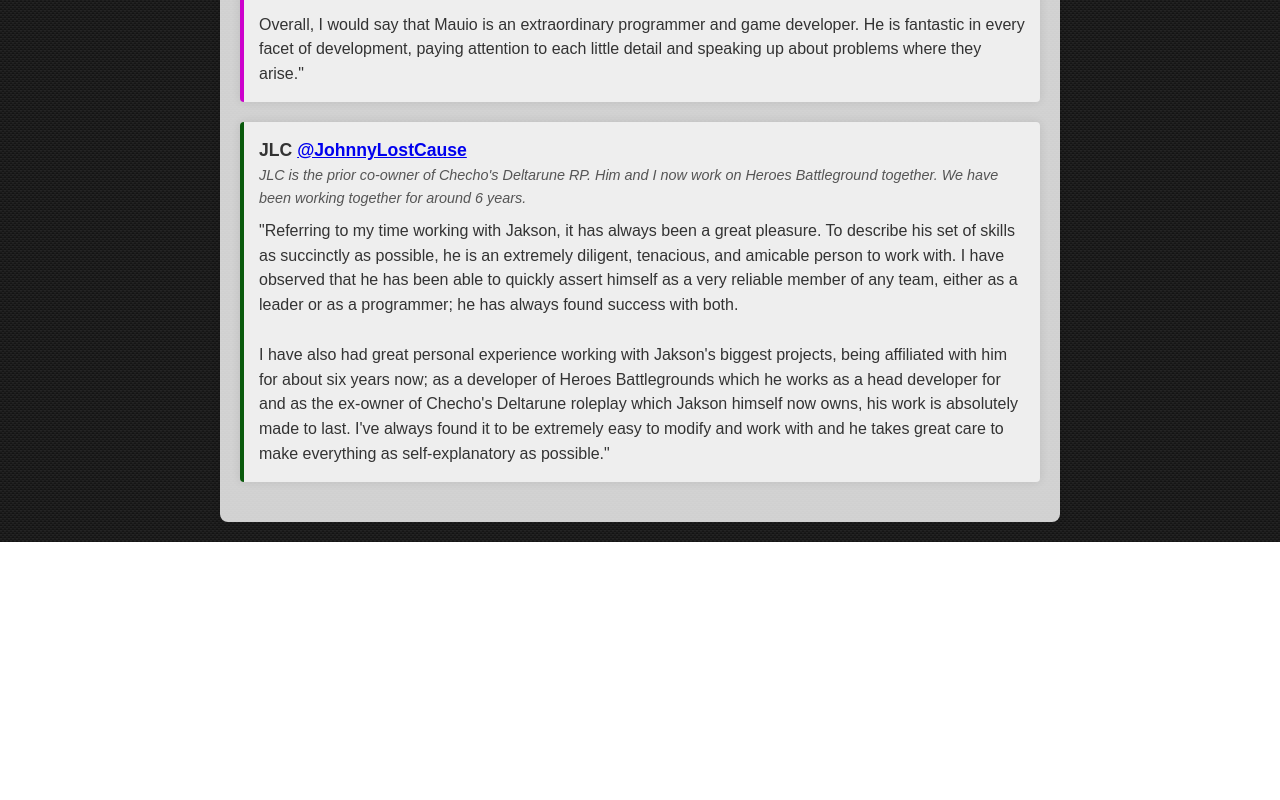
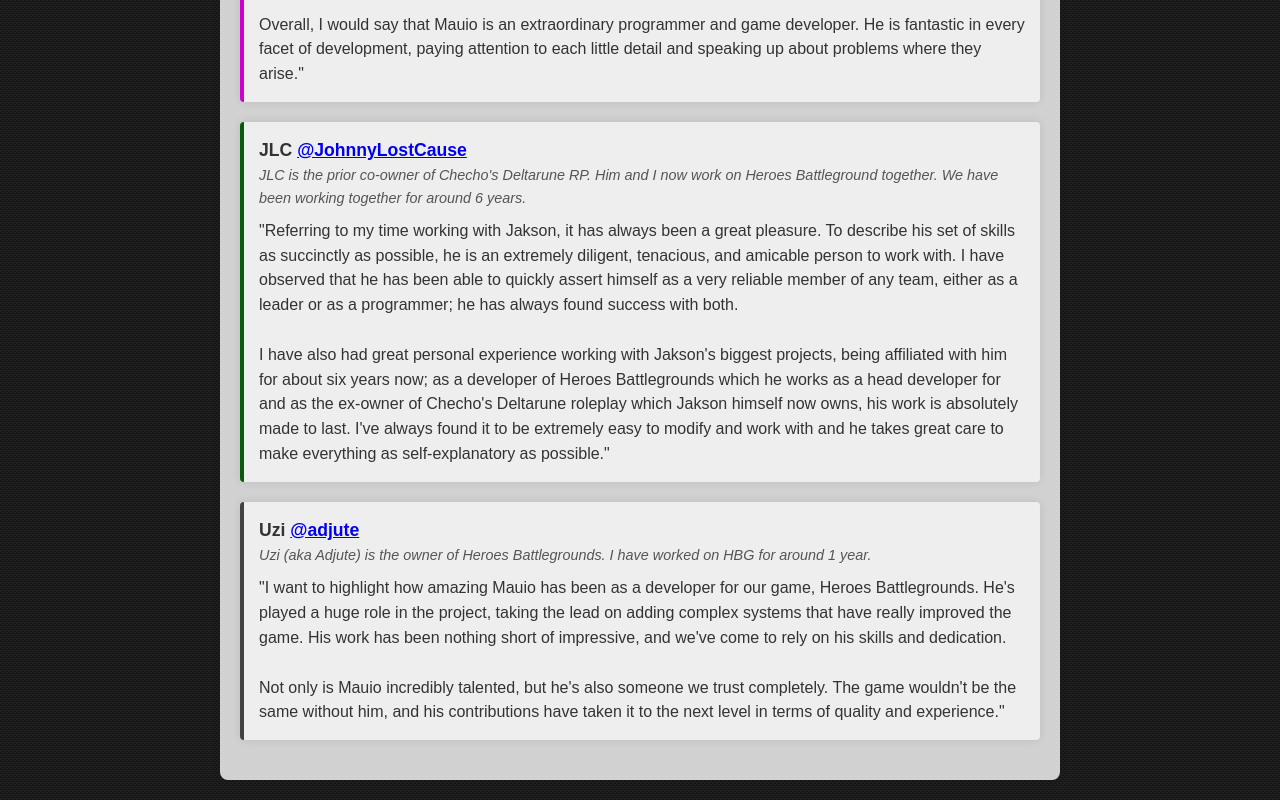
Before and after one commit to JaksonD/testimony-site, a plain HTML site: page index.html in a window 1280 px wide. Shown: the part 794-1594 px from the top of the page. Before the commit the page ends 1336 px from the top, so only its background shows below. Drawn offline with Linux system fonts and the light colour scheme.

Commit message:
added uzis testimony

```diff
--- a/index.html
+++ b/index.html
@@ -102,6 +102,13 @@
 				I have also had great personal experience working with Jakson's biggest projects, being affiliated with him for about six years now; as a developer of Heroes Battlegrounds which he works as a head developer for and as the ex-owner of Checho's Deltarune roleplay which Jakson himself now owns, his work is absolutely made to last. I've always found it to be extremely easy to modify and work with and he takes great care to make everything as self-explanatory as possible."
 			</div>
 		</div>
+        <div class="testimonial" style="border-left: 4px solid #424242;">
+			<div class="name">Uzi <a href="https://www.roblox.com/users/1096612002/profile">@adjute</a></div>
+			<div class="relationship">Uzi (aka Adjute) is the owner of Heroes Battlegrounds. I have worked on HBG for around 1 year.</div>
+			<div class="testimony-text">"I want to highlight how amazing Mauio has been as a developer for our game, Heroes Battlegrounds. He's played a huge role in the project, taking the lead on adding complex systems that have really improved the game. His work has been nothing short of impressive, and we've come to rely on his skills and dedication.<br><br>
+				Not only is Mauio incredibly talented, but he's also someone we trust completely. The game wouldn't be the same without him, and his contributions have taken it to the next level in terms of quality and experience."
+			</div>
+		</div>
 	</div>
 </body>
 
```
